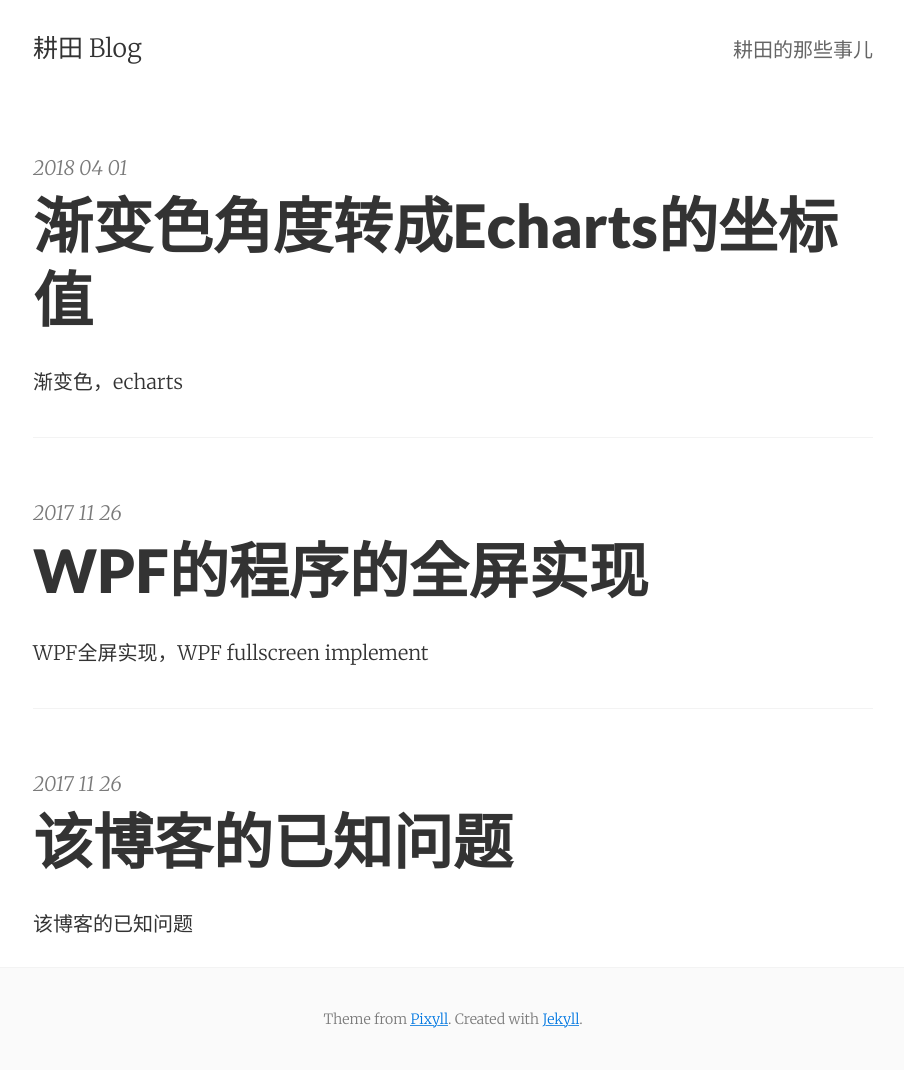
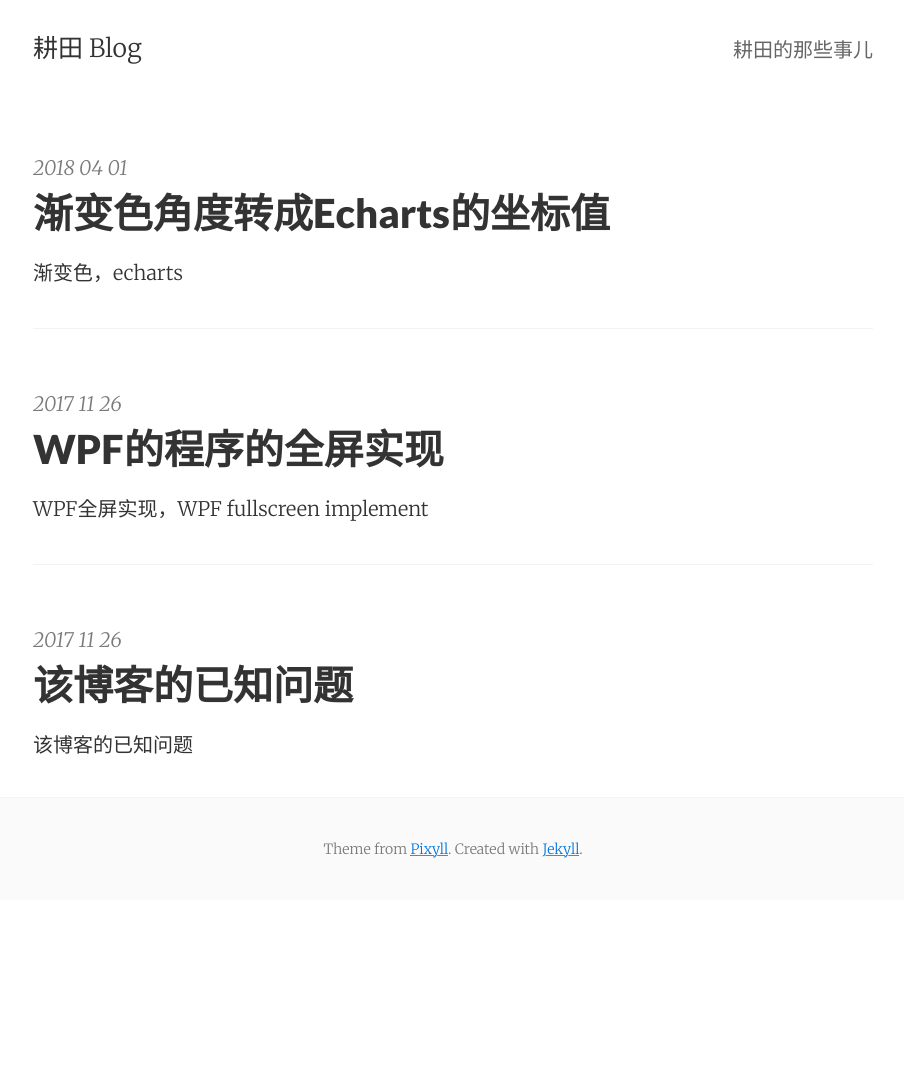
Before and after one commit to MatriXiao88/Rhuaer.github.io, a Jekyll site: the page built from index.html, in a window 1280 px wide. Shown: the whole page, without its empty margins (187-1091 px from the left). Built offline with Jekyll 4.4.1, drawn with Linux system fonts in a browser that asks for light colours; the list of posts is cut into pages by our own code; after the commit the page ends 900 px from its top, so only the background shows below that.

Commit message:
修改首页的文章标题字号

```diff
--- a/_sass/_variables.scss
+++ b/_sass/_variables.scss
@@ -7,7 +7,7 @@ $heading-font-family: 'Lato', 'Helvetica Neue', Helvetica, sans-serif !default;
 $heading-font-weight: 900 !default;
 $heading-line-height: 1.25 !default;
 $monospace-font-family: 'Source Code Pro', Consolas, monospace !default;
-$h1: 2.998rem !default;
+$h1: 2rem !default;
 $h2: 1.5rem !default;
 $h3: 1.25rem !default;
 $h4: 1rem !default;
```
